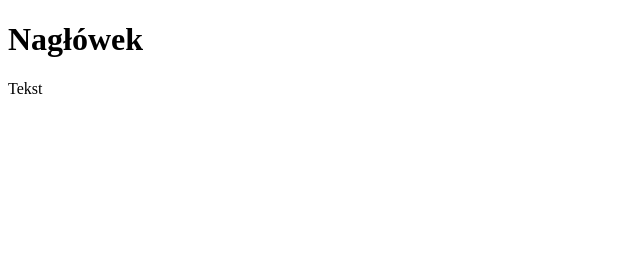
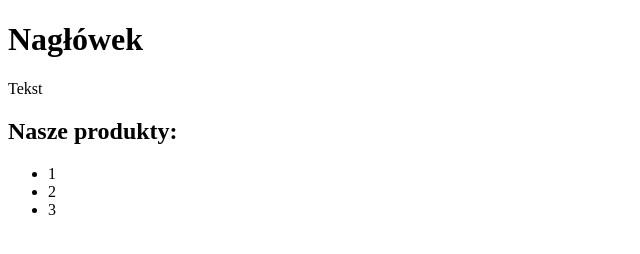
Before and after one commit to StanislawGzowski/wtorek-zajecia, a plain HTML site: page index.html in a window 1280 px wide. Shown: the whole page, without its empty margins (0-640 px from the left). Drawn offline with Linux system fonts and the light colour scheme.

Commit message:
Dodanie listy

```diff
--- a/index.html
+++ b/index.html
@@ -9,6 +9,12 @@
 <body>
     <h1>Nagłówek</h1>
     <p>Tekst</p>
+    <h2>Nasze produkty: </h2>
+    <ul>
+        <Li>1</Li>
+        <li>2</li>
+        <li>3</li>
+    </ul>
 
 </body>
 </html>
```
